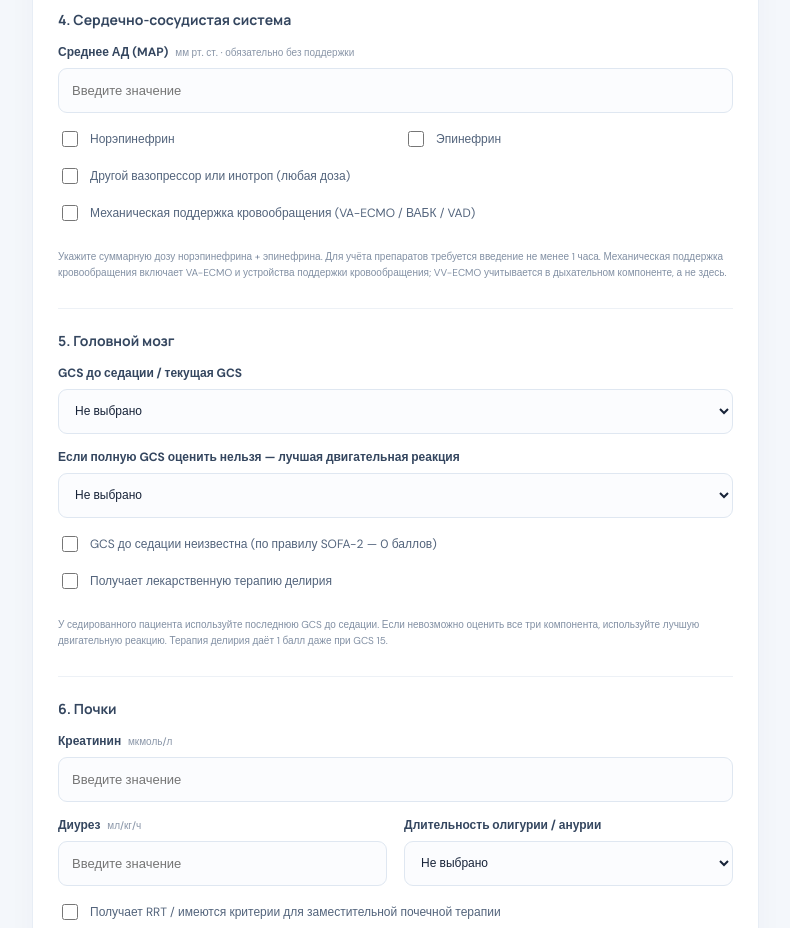
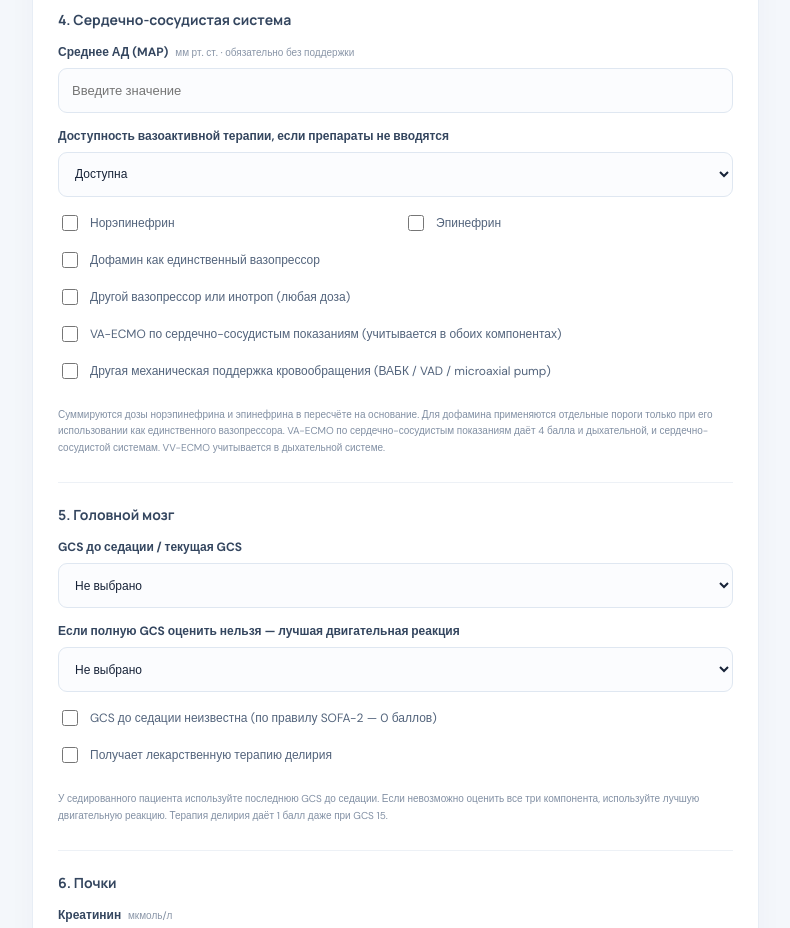
Before and after one commit to Whiterx/medcalc-pro-next, a React (Vite) app: page /medcalc-pro-next/calculators/sofa-2 in a window 1280 px wide. Shown: the part 1160-2088 px from the top of the page, without its empty margins (36-826 px from the left). Built offline with nearby package versions, Linux system fonts and the light colour scheme.

Commit message:
fix(sofa2): implement vasopressor availability and support rules

```diff
--- a/src/calculators/emergency/SOFA2Calculator.tsx
+++ b/src/calculators/emergency/SOFA2Calculator.tsx
@@ -7,7 +7,8 @@ import { SOFA2_REFERENCE } from './sofa2.reference'
 const initial = {
   pao2:'', spo2:'', fio2:'', respiratorySupport:'', ecmo:'', platelets:'', bilirubin:'', map:'',
   norepinephrineEnabled:false, norepinephrineDose:'', epinephrineEnabled:false, epinephrineDose:'',
-  otherVasoactive:false, mechanicalSupport:false, vasoactiveDurationConfirmed:false,
+  dopamineEnabled:false, dopamineDose:'', otherVasoactive:false, mechanicalSupport:false, vaEcmo:false,
+  vasoactiveAvailability:'available', vasoactiveDurationConfirmed:false,
   gcs:'', motorScore:'', preSedationUnknown:false, deliriumMedication:false,
   creatinine:'', urineRate:'', urineDuration:'', rrt:false,
 }
@@ -19,19 +20,20 @@ export default function SOFA2Calculator() {
   const [values,setValues]=useState<Values>(initial)
   const [result,setResult]=useState<SOFA2Result|null>(null)
   const [error,setError]=useState('')
-  const hasVasoactiveMedication=values.norepinephrineEnabled||values.epinephrineEnabled||values.otherVasoactive
-  const hasCardiovascularSupport=hasVasoactiveMedication||values.mechanicalSupport
+  const hasVasoactiveMedication=values.norepinephrineEnabled||values.epinephrineEnabled||values.dopamineEnabled||values.otherVasoactive
+  const hasCardiovascularSupport=hasVasoactiveMedication||values.mechanicalSupport||values.vaEcmo
   function update<K extends keyof Values>(key:K,value:Values[K]) {
-    setValues(current=>({...current,[key]:value,...((key==='norepinephrineDose'||key==='epinephrineDose')?{vasoactiveDurationConfirmed:false}:{})})); setResult(null); setError('')
+    setValues(current=>({...current,[key]:value,...((key==='norepinephrineDose'||key==='epinephrineDose'||key==='dopamineDose')?{vasoactiveDurationConfirmed:false}:{})})); setResult(null); setError('')
   }
   function reset(){setValues(initial);setResult(null);setError('')}
-  function updateVasoactiveFlag(key:'norepinephrineEnabled'|'epinephrineEnabled'|'otherVasoactive',checked:boolean){
+  function updateVasoactiveFlag(key:'norepinephrineEnabled'|'epinephrineEnabled'|'dopamineEnabled'|'otherVasoactive',checked:boolean){
     setValues(current=>{
       const next={...current,[key]:checked}
-      const hasMedication=next.norepinephrineEnabled||next.epinephrineEnabled||next.otherVasoactive
+      const hasMedication=next.norepinephrineEnabled||next.epinephrineEnabled||next.dopamineEnabled||next.otherVasoactive
       return {...next,
         ...(key==='norepinephrineEnabled'&&!checked?{norepinephrineDose:''}:{}),
         ...(key==='epinephrineEnabled'&&!checked?{epinephrineDose:''}:{}),
+        ...(key==='dopamineEnabled'&&!checked?{dopamineDose:''}:{}),
         vasoactiveDurationConfirmed:hasMedication?current.vasoactiveDurationConfirmed:false,
       }
     })
@@ -39,7 +41,7 @@ export default function SOFA2Calculator() {
   }
   function handleCalculate(event:FormEvent<HTMLFormElement>){
     event.preventDefault()
-    const hasVasoactiveMedication=values.norepinephrineEnabled||values.epinephrineEnabled||values.otherVasoactive
+    const hasVasoactiveMedication=values.norepinephrineEnabled||values.epinephrineEnabled||values.dopamineEnabled||values.otherVasoactive
     const hasCardiovascularSupport=hasVasoactiveMedication||values.mechanicalSupport
     if((values.ecmo!=='yes'&&values.fio2==='')||values.respiratorySupport===''||values.platelets===''||values.bilirubin===''||(!hasCardiovascularSupport&&values.map==='')||
       (values.ecmo!=='yes'&&values.pao2===''&&values.spo2==='')||
@@ -48,13 +50,16 @@ export default function SOFA2Calculator() {
       setError('Заполните обязательные параметры. Для дыхательной системы укажите PaO₂ или допустимое SpO₂; для мозга — GCS, двигательную реакцию или отметьте неизвестную GCS до седации; для почек — креатинин, диурез или RRT.')
       setResult(null);return
     }
+    if(hasVasoactiveMedication&&values.vasoactiveAvailability!=='available'){
+      setError('Нельзя одновременно указать получение вазоактивных препаратов и их недоступность/ограничение целями лечения.');setResult(null);return
+    }
     if(hasVasoactiveMedication&&!values.vasoactiveDurationConfirmed){
       setError('Подтвердите, что вазоактивные препараты вводились не менее 1 часа, как предусмотрено методикой SOFA-2.');setResult(null);return
     }
     const numeric=[...(values.fio2!==''?[values.fio2]:[]),values.platelets,values.bilirubin,...(values.map!==''?[values.map]:[]),
       ...(values.pao2!==''?[values.pao2]:[]),...(values.spo2!==''?[values.spo2]:[]),
       ...(values.norepinephrineEnabled?[values.norepinephrineDose]:[]),
-      ...(values.epinephrineEnabled?[values.epinephrineDose]:[]),
+      ...(values.epinephrineEnabled?[values.epinephrineDose]:[]),...(values.dopamineEnabled?[values.dopamineDose]:[]),
       ...(values.creatinine!==''?[values.creatinine]:[]),...(values.urineRate!==''?[values.urineRate]:[])]
     if(numeric.some(v=>v.trim()===''||!Number.isFinite(Number(v)))){
       setError('Проверьте числовые поля и дозы выбранных препаратов.');setResult(null);return
@@ -67,6 +72,7 @@ export default function SOFA2Calculator() {
       (values.map!==''&&(Number(values.map)<1||Number(values.map)>250))||
       (values.norepinephrineEnabled&&Number(values.norepinephrineDose)<=0)||
       (values.epinephrineEnabled&&Number(values.epinephrineDose)<=0)||
+      (values.dopamineEnabled&&Number(values.dopamineDose)<=0)||
       (values.creatinine!==''&&(Number(values.creatinine)<1||Number(values.creatinine)>3000))||
       (values.urineRate!==''&&(Number(values.urineRate)<0||Number(values.urineRate)>20))){
       setError('Проверьте диапазоны и точность введённых значений. Дозы норэпинефрина/эпинефрина должны быть больше 0 мкг/кг/мин.');setResult(null);return
@@ -100,7 +106,10 @@ export default function SOFA2Calculator() {
       bilirubin:Number(values.bilirubin),map:values.map===''?null:Number(values.map),
       norepinephrineDose:values.norepinephrineEnabled?Number(values.norepinephrineDose):0,
       epinephrineDose:values.epinephrineEnabled?Number(values.epinephrineDose):0,
-      otherVasoactiveOrInotrope:values.otherVasoactive,mechanicalCirculatorySupport:values.mechanicalSupport,
+      dopamineDose:values.dopamineEnabled?Number(values.dopamineDose):null,
+      vasoactiveAvailability:values.vasoactiveAvailability as SOFA2Input['vasoactiveAvailability'],
+      vaEcmoForCardiovascularFailure:values.vaEcmo,
+      otherVasoactiveOrInotrope:values.otherVasoactive,mechanicalCirculatorySupport:values.mechanicalSupport||values.vaEcmo,
       gcs:values.gcs===''?null:Number(values.gcs),motorScore:values.motorScore===''?null:Number(values.motorScore),
       preSedationGcsUnknown:values.preSedationUnknown,deliriumMedication:values.deliriumMedication,
       creatinine:values.creatinine===''?null:Number(values.creatinine),
@@ -126,13 +135,17 @@ export default function SOFA2Calculator() {
         <section className="sofa-section"><h3>3. Печень</h3><NumberField label="Общий билирубин" unit="мкмоль/л" value={values.bilirubin} onChange={v=>update('bilirubin',v)} min={0} max={2000} step="0.1"/></section>
         <section className="sofa-section"><h3>4. Сердечно-сосудистая система</h3>
           <NumberField label="Среднее АД (MAP)" unit={hasCardiovascularSupport?'мм рт. ст. · не требуется при поддержке':'мм рт. ст. · обязательно без поддержки'} value={values.map} onChange={v=>update('map',v)} min={1} max={250}/>
+          <label className="calc-field"><span>Доступность вазоактивной терапии, если препараты не вводятся</span><select value={values.vasoactiveAvailability} onChange={e=>update('vasoactiveAvailability',e.target.value)}><option value="available">Доступна</option><option value="unavailable">Недоступна (ресурсное ограничение)</option><option value="ceiling">Ограничена целями лечения</option></select></label>
           <div className="field-grid"><label className="sofa-check"><input type="checkbox" checked={values.norepinephrineEnabled} onChange={e=>updateVasoactiveFlag('norepinephrineEnabled',e.target.checked)}/> Норэпинефрин</label><label className="sofa-check"><input type="checkbox" checked={values.epinephrineEnabled} onChange={e=>updateVasoactiveFlag('epinephrineEnabled',e.target.checked)}/> Эпинефрин</label></div>
-          {values.norepinephrineEnabled&&<NumberField label="Доза норэпинефрина" unit="мкг/кг/мин" value={values.norepinephrineDose} onChange={v=>update('norepinephrineDose',v)} min={0.01} step="0.01"/>}
-          {values.epinephrineEnabled&&<NumberField label="Доза эпинефрина" unit="мкг/кг/мин" value={values.epinephrineDose} onChange={v=>update('epinephrineDose',v)} min={0.01} step="0.01"/>}
+          {values.norepinephrineEnabled&&<NumberField label="Доза норэпинефрина (в пересчёте на основание)" unit="мкг/кг/мин" value={values.norepinephrineDose} onChange={v=>update('norepinephrineDose',v)} min={0.01} step="any"/>}
+          {values.epinephrineEnabled&&<NumberField label="Доза эпинефрина" unit="мкг/кг/мин" value={values.epinephrineDose} onChange={v=>update('epinephrineDose',v)} min={0.01} step="any"/>}
+          <label className="sofa-check"><input type="checkbox" checked={values.dopamineEnabled} onChange={e=>updateVasoactiveFlag('dopamineEnabled',e.target.checked)}/> Дофамин как единственный вазопрессор</label>
+          {values.dopamineEnabled&&<NumberField label="Доза дофамина" unit="мкг/кг/мин" value={values.dopamineDose} onChange={v=>update('dopamineDose',v)} min={0.01} step="any"/>}
           <label className="sofa-check"><input type="checkbox" checked={values.otherVasoactive} onChange={e=>updateVasoactiveFlag('otherVasoactive',e.target.checked)}/> Другой вазопрессор или инотроп (любая доза)</label>
-          {hasVasoactiveMedication&&<label className="sofa-check"><input type="checkbox" checked={values.vasoactiveDurationConfirmed} onChange={e=>update('vasoactiveDurationConfirmed',e.target.checked)}/> Подтверждаю: вазоактивные препараты вводились не менее 1 часа</label>}
-          <label className="sofa-check"><input type="checkbox" checked={values.mechanicalSupport} onChange={e=>update('mechanicalSupport',e.target.checked)}/> Механическая поддержка кровообращения (VA-ECMO / ВАБК / VAD)</label>
-          <p className="field-hint">Укажите суммарную дозу норэпинефрина + эпинефрина. Для учёта препаратов требуется введение не менее 1 часа. Механическая поддержка кровообращения включает VA-ECMO и устройства поддержки кровообращения; VV-ECMO учитывается в дыхательном компоненте, а не здесь.</p>
+          {hasVasoactiveMedication&&<label className="sofa-check"><input type="checkbox" checked={values.vasoactiveDurationConfirmed} onChange={e=>update('vasoactiveDurationConfirmed',e.target.checked)}/> Подтверждаю: непрерывная внутривенная инфузия вазоактивных препаратов длилась не менее 1 часа</label>}
+          <label className="sofa-check"><input type="checkbox" checked={values.vaEcmo} onChange={e=>update('vaEcmo',e.target.checked)}/> VA-ECMO по сердечно-сосудистым показаниям (учитывается в обоих компонентах)</label>
+          <label className="sofa-check"><input type="checkbox" checked={values.mechanicalSupport} onChange={e=>update('mechanicalSupport',e.target.checked)}/> Другая механическая поддержка кровообращения (ВАБК / VAD / microaxial pump)</label>
+          <p className="field-hint">Суммируются дозы норэпинефрина и эпинефрина в пересчёте на основание. Для дофамина применяются отдельные пороги только при его использовании как единственного вазопрессора. VA-ECMO по сердечно-сосудистым показаниям даёт 4 балла и дыхательной, и сердечно-сосудистой системам. VV-ECMO учитывается в дыхательной системе.</p>
         </section>
         <section className="sofa-section"><h3>5. Головной мозг</h3>
           <label className="calc-field"><span>GCS до седации / текущая GCS</span><select value={values.gcs} onChange={e=>update('gcs',e.target.value)}><option value="">Не выбрано</option>{Array.from({length:13},(_,i)=>15-i).map(v=><option key={v} value={String(v)}>{v}</option>)}</select></label>
--- a/src/calculators/emergency/sofa2.reference.ts
+++ b/src/calculators/emergency/sofa2.reference.ts
@@ -11,6 +11,7 @@ export const SOFA2_REFERENCE = {
     'Дыхательная система: PaO₂/FiO₂ предпочтительно; SpO₂/FiO₂ допускается только при отсутствии PaO₂/FiO₂ и SpO₂ <98%. Пороговые значения для SpO₂/FiO₂: >300 — 0; ≤300 — 1; ≤250 — 2; ≤200 с расширенной респираторной поддержкой — 3; ≤120 с поддержкой или ECMO — 4. Расширенная поддержка включает HFNC, CPAP, BiPAP/NIV, инвазивную вентиляцию или длительную домашнюю вентиляцию. Без поддержки обычно максимум 2 балла; исключение — недоступность поддержки или ограничение уровня лечения.',
     'ECMO при дыхательной недостаточности даёт 4 балла дыхательному компоненту независимо от отношения и не должна автоматически повышать сердечно-сосудистый компонент.',
     'Сердечно-сосудистый компонент использует сумму доз норэпинефрина и эпинефрина; введение вазоактивных препаратов учитывается при продолжительности не менее 1 часа. MAP используется для оценки только при отсутствии вазопрессоров и инотропов. Иные вазопрессоры/инотропы и механическая поддержка кровообращения влияют на категорию согласно таблице SOFA-2; VV-ECMO относится к дыхательному компоненту, а VA-ECMO — к механической поддержке кровообращения.',
+    'Дофамин как единственный вазопрессор имеет отдельные пороги: ≤20 мкг/кг/мин — 2; >20–≤40 — 3; >40 — 4. При недоступности вазоактивных препаратов или ceiling of treatment MAP оценивается по отдельным границам 70/60/50/40 мм рт. ст. Норэпинефрин указывается в пересчёте на основание. VA-ECMO по сердечно-сосудистым показаниям даёт 4 балла в обоих компонентах.',
     'Для мозга у седированного пациента используется последняя GCS до седации; если она неизвестна — 0 баллов. Если невозможно оценить все три компонента GCS, используется лучшая двигательная реакция. Лекарственная терапия делирия (кратко- или длительно) даёт 1 балл даже при GCS 15.',
     'Почечный компонент учитывает креатинин, диурез с учётом массы тела и длительности олигурии/анурии, а также заместительную почечную терапию. RRT оценивается в 4 балла; экстракорпоральные методы по непочечным показаниям не следует автоматически считать RRT.',
     'Для пропущенных значений в день 1 общая рекомендация статьи — 0 баллов, но это зависит от цели оценки. Для последующих ежедневных оценок предлагается перенос последнего известного значения. В калькуляторе отсутствующие обязательные данные не подставляются автоматически.',
--- a/src/calculators/emergency/sofa2.ts
+++ b/src/calculators/emergency/sofa2.ts
@@ -8,6 +8,9 @@ export interface SOFA2Input {
   platelets: number;
   bilirubin: number;
   map: number | null;
+  vasoactiveAvailability: 'available' | 'unavailable' | 'ceiling';
+  dopamineDose: number | null;
+  vaEcmoForCardiovascularFailure: boolean;
   norepinephrineDose: number;
   epinephrineDose: number;
   otherVasoactiveOrInotrope: boolean;
@@ -35,7 +38,7 @@ export interface SOFA2Result {
   hasUntestableComponent: boolean;
 }
 export function scoreSOFA2Respiratory(input: Pick<SOFA2Input, 'pao2'|'fio2'|'spo2'|'respiratorySupport'|'ecmoForRespiratoryFailure'>): {points:number|null;ratio:number|null;type:'PaO₂/FiO₂'|'SpO₂/FiO₂'|null} {
-  if (input.ecmoForRespiratoryFailure) return {points:4,ratio:null,type:null};
+  if (input.ecmoForRespiratoryFailure || input.vaEcmoForCardiovascularFailure) return {points:4,ratio:null,type:null};
   if (input.fio2 === null) return {points:null,ratio:null,type:null};
   let ratio:number;
   let type:'PaO₂/FiO₂'|'SpO₂/FiO₂';
@@ -65,14 +68,22 @@ export function scoreSOFA2Liver(bilirubin:number):number {
   if (bilirubin > 20.6) return 1;
   return 0;
 }
-export function scoreSOFA2Cardiovascular(input:Pick<SOFA2Input,'map'|'norepinephrineDose'|'epinephrineDose'|'otherVasoactiveOrInotrope'|'mechanicalCirculatorySupport'>):number|null {
+export function scoreSOFA2Cardiovascular(input:Pick<SOFA2Input,'map'|'vasoactiveAvailability'|'dopamineDose'|'norepinephrineDose'|'epinephrineDose'|'otherVasoactiveOrInotrope'|'mechanicalCirculatorySupport'>):number|null {
   const catecholamineSum=input.norepinephrineDose+input.epinephrineDose;
   if (input.mechanicalCirculatorySupport) return 4;
+  const hasCatecholamine=catecholamineSum > 0;
+  const hasOtherAgent=input.otherVasoactiveOrInotrope || input.dopamineDose !== null;
+  if (input.dopamineDose !== null && !hasCatecholamine && !input.otherVasoactiveOrInotrope) {
+    return input.dopamineDose <= 20 ? 2 : input.dopamineDose <= 40 ? 3 : 4;
+  }
   if (catecholamineSum > 0.4) return 4;
-  if (catecholamineSum > 0.2) return input.otherVasoactiveOrInotrope ? 4 : 3;
-  if (catecholamineSum > 0) return input.otherVasoactiveOrInotrope ? 3 : 2;
-  if (input.otherVasoactiveOrInotrope) return 2;
+  if (catecholamineSum > 0.2) return hasOtherAgent ? 4 : 3;
+  if (hasCatecholamine) return hasOtherAgent ? 3 : 2;
+  if (hasOtherAgent) return 2;
   if (input.map === null) return null;
+  if (input.vasoactiveAvailability === 'unavailable' || input.vasoactiveAvailability === 'ceiling') {
+    return input.map >= 70 ? 0 : input.map >= 60 ? 1 : input.map >= 50 ? 2 : input.map >= 40 ? 3 : 4;
+  }
   return input.map < 70 ? 1 : 0;
 }
 export function scoreSOFA2Brain(input:Pick<SOFA2Input,'gcs'|'motorScore'|'preSedationGcsUnknown'|'deliriumMedication'>):number|null {
```
Also changed, not shown: 3 other files (tests, documents, lock files or other folders).
